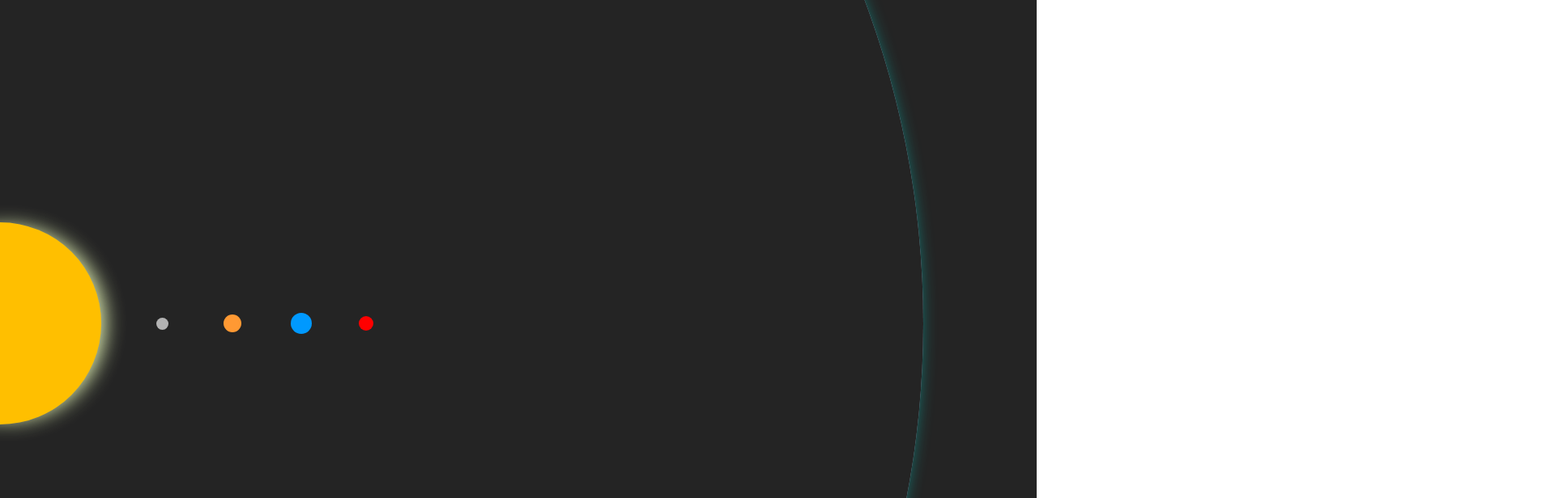
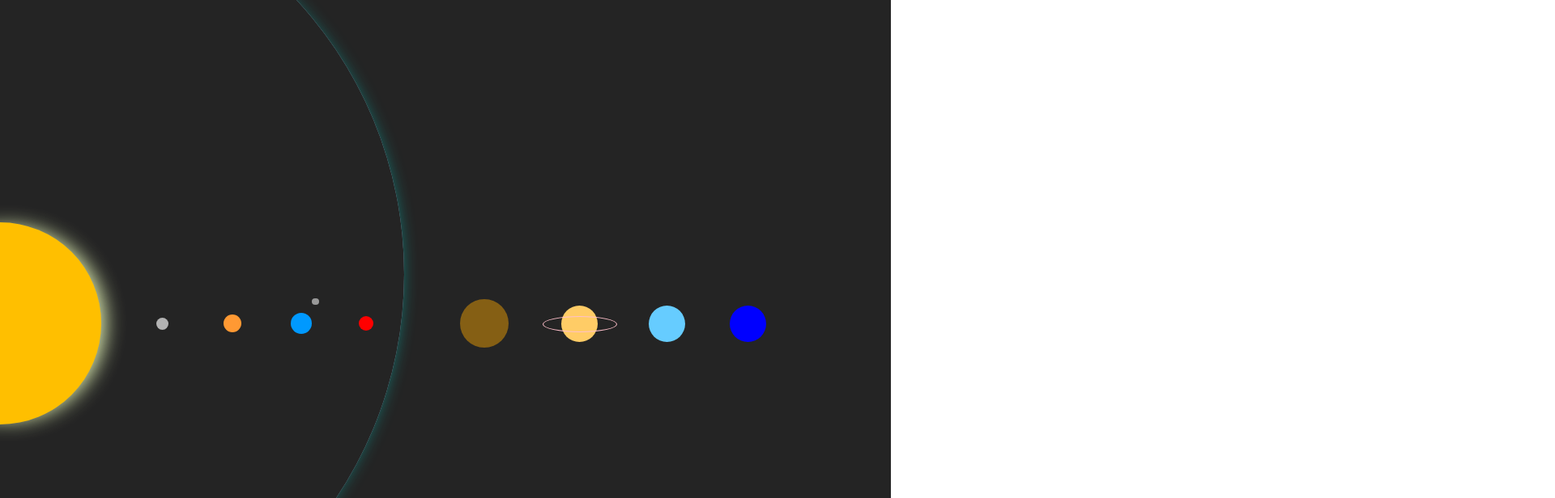
Before and after one commit to valentinsvt/planetas, a website built with Vite: page index.html in a window 1280 px wide. Shown: the top 616 px of the page at 81% size, 1920 px wide, since content can reach past the window. Built offline with nearby package versions, Linux system fonts and the light colour scheme.

Commit message:
planets not to scale

```diff
--- a/index.html
+++ b/index.html
@@ -8,18 +8,25 @@
 </head>
 
 <body>
-  <section id="sistema-solar">
-    <sol></sol>
-    <div class="planeta" id="mercurio"></div>
-    <div class="planeta" id="venus"></div>
-    <div class="planeta" id="tierra"></div>
-    <div class="planeta" id="marte"></div>
-    <div class="" id="asteroides"></div>
-    <div class="planeta" id="jupiter"></div>
-    <div class="planeta" id="saturno"></div>
-    <div class="planeta" id="urano"></div>
-    <div class="planeta" id="neptuno"></div>
-  </section>
+  <div class="container">
+    <section id="sistema-solar">
+      <sol></sol>
+      <div class="planeta" id="mercurio" title="Mercurio"></div>
+      <div class="planeta" id="venus" title="Venus"></div>
+      <div class="planeta" id="tierra" title="Tierra"></div>
+      <div class="planeta" id="marte" title="Marte"></div>
+      <div class="" id="asteroides"></div>
+      <div class="planeta" id="jupiter" title="Jupiter"></div>
+      <div class="planeta" id="saturno" title="Saturno"></div>
+      <div class="planeta" id="urano" title="Urano"></div>
+      <div class="planeta" id="neptuno" title="Neptuno"></div>
+    </section>
+    <section>
+      <div>
+        Thing 2 here
+      </div>
+    </section>
+  </div>
   <script type="module" src="/main.js"></script>
 </body>
 
--- a/style.css
+++ b/style.css
@@ -6,6 +6,7 @@
   text-rendering: optimizeLegibility;
   -webkit-font-smoothing: antialiased;
   -moz-osx-font-smoothing: grayscale;
+  --solar-system-size: 1100px;
 }
 
 * {
@@ -22,8 +23,12 @@ body {
   overflow: hidden;
 }
 
+.container {
+  display: grid;
+  grid-template-columns: var(--solar-system-size) 1fr;
+}
+
 section#sistema-solar {
-  --solar-system-size: 1100px;
   --distance-scale-width: 1000px;
   --farther-orbit-distance: 319000000;
   --sun-size: 250px;
@@ -32,9 +37,8 @@ section#sistema-solar {
   --base-distance: calc(var(--sun-size)/2 + var(--base-size)*4.5);
   --base-separation: calc(var(--sun-size)/3);
   height: 100vh;
+  width: 100%;
   position: relative;
-  perspective: 1000px;
-  perspective-origin: 50% 50%;
   /* transform-style: preserve-3d;
   transform: translate3d(0, 0, 0); */
   background-color: var(--bg-color);
@@ -62,100 +66,137 @@ sol {
   z-index: 2;
 }
 
+.planeta::before {
+  /* content: ""; */
+  position: absolute;
+  border: solid 1px hotpink;
+  width: calc(var(--distance)*2);
+  height: calc(var(--distance)*2);
+  left: calc(var(--distance)*-2 + var(--size)/2);
+  top: calc(var(--distance)*-1);
+  border-radius: 50%;
+}
+
 #mercurio {
   --multiplier: 1;
-  width: calc(var(--base-size) * var(--multiplier));
-  height: calc(var(--base-size) * var(--multiplier));
-  top: calc(50% - var(--base-size)*var(--multiplier)/2);
-  left: var(--base-distance);
+  --distance: var(--base-distance);
+  --size: calc(var(--base-size) * var(--multiplier));
+  width: var(--size);
+  height: var(--size);
+  top: calc(50% - var(--size)/2);
+  left: var(--distance);
   background-color: #b3b3b3;
 }
 
 #venus {
   --multiplier: 1.5;
-  width: calc(var(--base-size) * var(--multiplier));
-  height: calc(var(--base-size) * var(--multiplier));
-  top: calc(50% - var(--base-size) * var(--multiplier)/2);
-  left: calc(var(--base-distance) + var(--base-separation));
+  --distance: calc(var(--base-distance) + var(--base-separation));
+  --size: calc(var(--base-size) * var(--multiplier));
+  width: var(--size);
+  height: var(--size);
+  top: calc(50% - var(--size)/2);
+  left: var(--distance);
   background-color: #ff9933;
 }
 
 #tierra {
   --multiplier: 1.75;
-  width: calc(var(--base-size) * var(--multiplier));
-  height: calc(var(--base-size) * var(--multiplier));
-  top: calc(50% - var(--base-size) * var(--multiplier)/2);
-  left: calc(var(--base-distance) + var(--base-separation) * 2);
+  --distance: calc(var(--base-distance) + var(--base-separation) * 2);
+  --size: calc(var(--base-size) * var(--multiplier));
+  width: var(--size);
+  height: var(--size);
+  top: calc(50% - var(--size)/2);
+  left: var(--distance);
   background-color: #0099ff;
+}
+
+#tierra::after {
+  content: "";
+  position: absolute;
+  width: calc(var(--size)/3);
+  height: calc(var(--size)/3);
+  top: calc(var(--size)*-0.7);
+  left: calc(var(--size));
+  border-radius: 50%;
+  background-color: #999;
 }
 
 #marte {
   --multiplier: 1.25;
-  width: calc(var(--base-size) * var(--multiplier));
-  height: calc(var(--base-size) * var(--multiplier));
-  top: calc(50% - var(--base-size) * var(--multiplier)/2);
-  left: calc(var(--base-distance) + var(--base-separation) * 3);
+  --distance: calc(var(--base-distance) + var(--base-separation) * 3);
+  --size: calc(var(--base-size) * var(--multiplier));
+  width: var(--size);
+  height: var(--size);
+  top: calc(50% - var(--size)/2);
+  left: var(--distance);
   background-color: #ff0000;
 }
 
 #jupiter {
-  --real-distance: 778330000;
-  --distance-to-scale: calc(var(--real-distance)*var(--distance-scale-width)/var(--farther-orbit-distance));
-  --size-to-scale: 41.11px;
-  width: var(--size-to-scale);
-  height: var(--size-to-scale);
+  --multiplier: 4;
+  --distance: calc(var(--base-distance) + var(--base-separation) * 4.5);
+  --size: calc(var(--base-size) * var(--multiplier));
+  width: var(--size);
+  height: var(--size);
+  top: calc(50% - var(--size)/2);
+  left: var(--distance);
   background-color: #855f14;
-  top: calc(50% - var(--size-to-scale)/2);
-  left: calc(var(--sun-size)/2 + var(--distance-to-scale));
-  display: none;
 }
 
 #saturno {
-  --real-distance: 1429400000;
-  --distance-to-scale: calc(var(--real-distance)*var(--distance-scale-width)/var(--farther-orbit-distance));
-  --size-to-scale: 34.65px;
-  width: var(--size-to-scale);
-  height: var(--size-to-scale);
+  --multiplier: 3;
+  --distance: calc(var(--base-distance) + var(--base-separation) * 6);
+  --size: calc(var(--base-size) * var(--multiplier));
+  width: var(--size);
+  height: var(--size);
+  top: calc(50% - var(--size)/2);
+  left: var(--distance);
   background-color: #ffcc66;
-  top: calc(50% - var(--size-to-scale)/2);
-  left: calc(var(--sun-size)/2 + var(--distance-to-scale));
-  display: none;
+}
+
+#saturno::after {
+  content: "";
+  position:absolute;
+  border: solid 1px pink;
+  --w: calc(var(--size)*2);
+  --h: 18px;
+  width: var(--w);
+  height: var(--h);
+  top: calc(((var(--h) - var(--size))*-0.5));
+  left: calc((var(--w) - var(--size))*-0.5);
+  border-radius: 50%;
 }
 
 #urano {
-  --real-distance: 2870990000;
-  --distance-to-scale: calc(var(--real-distance)*var(--distance-scale-width)/var(--farther-orbit-distance));
-  --size-to-scale: 14.7px;
-  width: var(--size-to-scale);
-  height: var(--size-to-scale);
+  --multiplier: 3;
+  --distance: calc(var(--base-distance) + var(--base-separation) * 7.3);
+  --size: calc(var(--base-size) * var(--multiplier));
+  width: var(--size);
+  height: var(--size);
+  top: calc(50% - var(--size)/2);
+  left: var(--distance);
   background-color: #66ccff;
-  top: calc(50% - var(--size-to-scale)/2);
-  left: calc(var(--sun-size)/2 + var(--distance-to-scale));
-  /* display: none; */
 }
 
 #neptuno {
-  --real-distance: 4495100000;
-  --distance-to-scale: calc(var(--real-distance)*var(--distance-scale-width)/var(--farther-orbit-distance));
-  --size-to-scale: 14.24px;
-  width: var(--size-to-scale);
-  height: var(--size-to-scale);
+  --multiplier: 3;
+  --distance: calc(var(--base-distance) + var(--base-separation) * 8.5);
+  --size: calc(var(--base-size) * var(--multiplier));
+  width: var(--size);
+  height: var(--size);
+  top: calc(50% - var(--size)/2);
+  left: var(--distance);
   background-color: #0000ff;
-  top: calc(50% - var(--size-to-scale)/2);
-  left: calc(var(--sun-size)/2 + var(--distance-to-scale));
-  /* display: none; */
 }
 
 #asteroides {
-  --real-distance: 319000000;
-  --distance-to-scale: calc(var(--real-distance)*var(--distance-scale-width)/var(--farther-orbit-distance) + var(--sun-size)/2);
-  width: calc(var(--distance-to-scale)*2);
-  height: calc(var(--distance-to-scale)*2);
+  --distance: calc(var(--base-distance) + var(--base-separation) * 3.5);
+  width: calc(var(--distance)*2);
+  height: calc(var(--distance)*2);
+  position: absolute;
+  left: calc(var(--distance)*-1);
+  top: calc(var(--distance)*-0.30);
   border-radius: 50%;
-  background: transparent;
-  position: absolute;
-  top: calc(50% - var(--distance-to-scale));
-  left: calc(var(--distance-to-scale) * -1);
   z-index: 1;
 }
 
```
Also changed, not shown: 1 other file.
